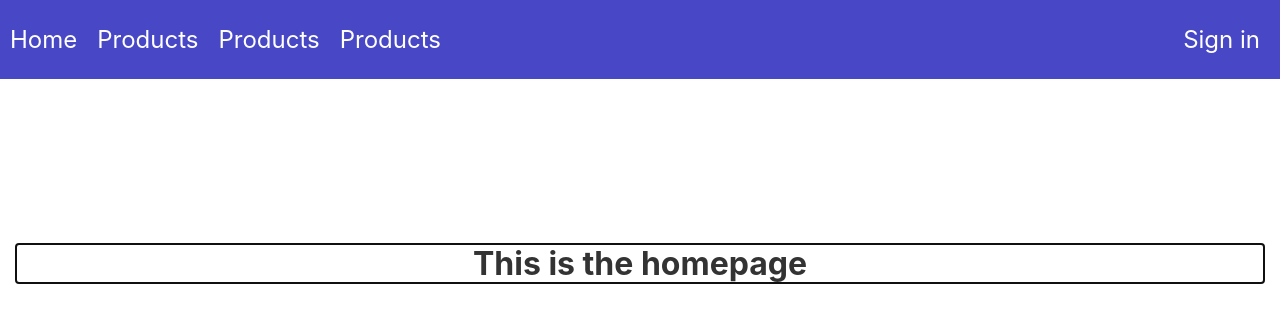
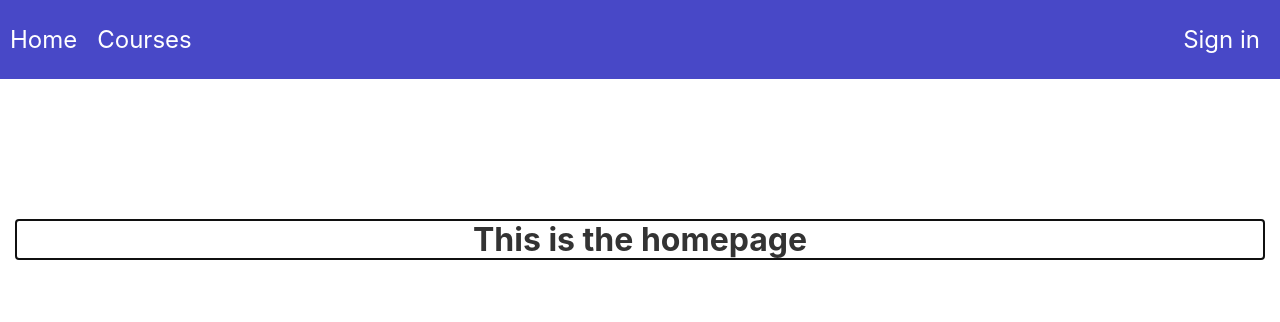
Before and after one commit to 752zombie/Node_Mandatory_2, a Svelte app in the folder client/: page / in a window 1280 px wide. Shown: the top 322 px of the page. Built offline with nearby package versions, Linux system fonts and the light colour scheme.

Commit message:
changes to layout

```diff
--- a/client/src/App.svelte
+++ b/client/src/App.svelte
@@ -1,6 +1,5 @@
 <script>
 	import { Router, Link, Route } from "svelte-navigator";
-	import Test from "./routes/Test.svelte";
 	import Home from "./routes/Home.svelte";
 	import Login from "./routes/Login.svelte";
 	import signOut from "./scripts/signout.js";
@@ -18,9 +17,7 @@
 <Router>
 	<nav class="link-wrapper">
 		<Link to="/" class="header-link space-between first-link">Home</Link>
-		<Link to="test" class="header-link space-between">Products</Link>
-		<Link to="test" class="header-link space-between">Products</Link>
-		<Link to="test" class="header-link align-left">Products</Link>
+		<Link to="courses" class="header-link align-left">Courses</Link>
 
 		{#if !isLoggedIn}
 		<Link to="login" class="header-link align-right">Sign in</Link>
@@ -30,7 +27,7 @@
 	</nav>
 	<main>
 		<Route path="login" component={Login}/>
-		<Route path="test" component={Courses} />
+		<Route path="courses" component={Courses} />
 		<Route path="/" component={Home} />
 	</main>
 
@@ -52,12 +49,9 @@
 		margin-right: auto;
 	}
 
-	nav :global(.space-between) {
-		margin-right: 20px;
-	}
-
 	nav :global(.first-link) {
 		margin-left: 10px;
+		margin-right: 20px;
 	}
 
 	nav {
@@ -95,7 +89,6 @@
 		padding: 1em;
 		max-width: 240px;
 		margin: 0 auto;
-		margin-top: 10%;
 	}
 
 	@media (min-width: 640px) {
--- a/client/src/routes/Home.svelte
+++ b/client/src/routes/Home.svelte
@@ -1 +1,9 @@
-<h1>This is the homepage</h1>
+<div id="home-container">
+    <h1>This is the homepage</h1>
+</div>
+
+<style>
+    #home-container {
+        margin-top: 10%;
+    }
+</style>
--- a/client/src/routes/Login.svelte
+++ b/client/src/routes/Login.svelte
@@ -67,7 +67,7 @@
 
 
 </script>
-
+<div id="login-container">
     {#if isSignUpForm}
     <h1>Sign up</h1>
     <label for="first-name">First name: </label>
@@ -93,6 +93,8 @@
     {#if currentError}
     <p id="error">Error: {currentError}</p>
     {/if}
+</div>
+
 
 <svelte:window on:keypress={handleKeyPress}/>
 
@@ -106,4 +108,8 @@
     #error {
         color: red;
     }
+
+    #login-container {
+        margin-top: 10%;
+    }
 </style>
```
Lines whose indentation alone changed are shown as unchanged.
